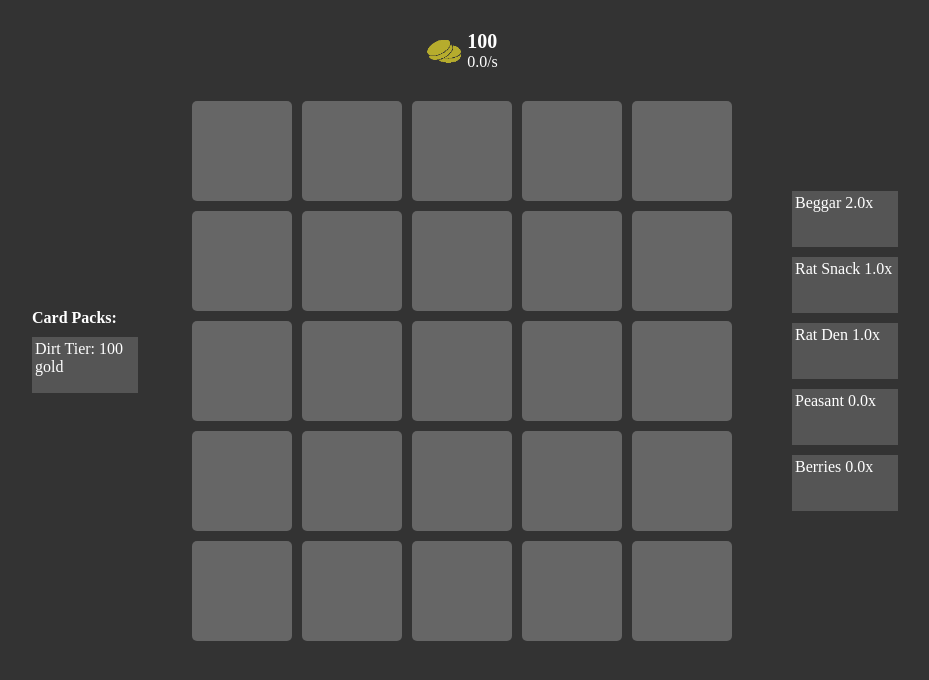
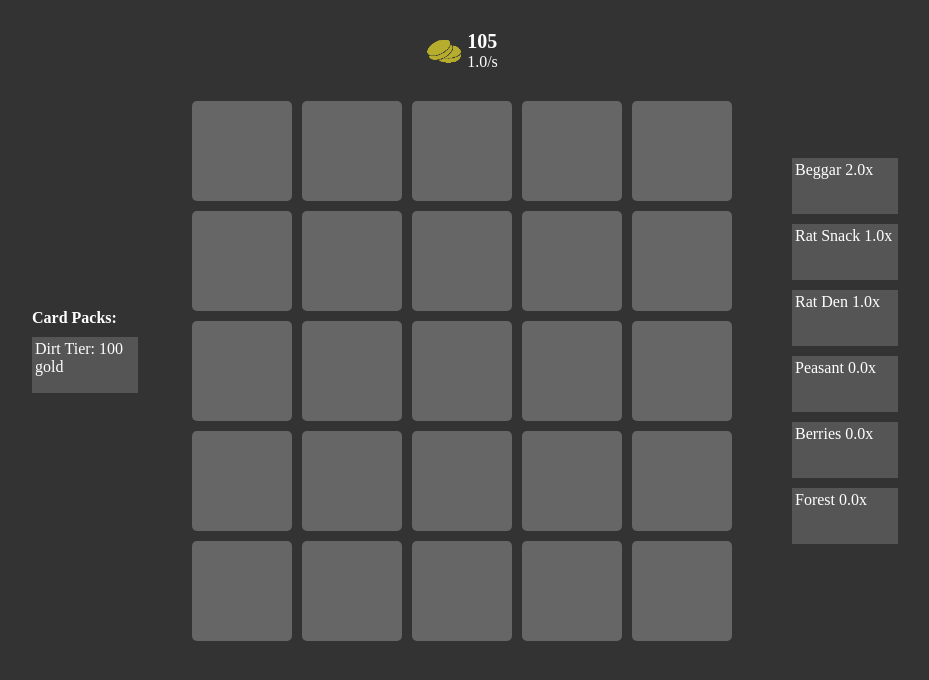
Before and after one commit to Rybadour/cards-n-catapults-idle, a React app: page / in a window 1280 px wide. Shown: the top 680 px of the page, without its empty margins (178-1107 px from the left). Built offline with nearby package versions, Linux system fonts and the light colour scheme.

Commit message:
Initial changes to support multiple resources

```diff
--- a/src/App.tsx
+++ b/src/App.tsx
@@ -6,9 +6,11 @@ import Grid from './components/grid';
 import CardList from './components/card-list';
 import { CardsProvider } from './contexts/cards';
 import CardPacks from './components/card-packs';
+import { StatsProvider } from './contexts/stats';
 
 function App() {
   return (
+    <StatsProvider>
     <GridProvider>
     <CardsProvider>
       <div className="App">
@@ -18,6 +20,7 @@ function App() {
       </div>
     </CardsProvider>
     </GridProvider>
+    </StatsProvider>
   );
 }
 
--- a/src/components/grid.tsx
+++ b/src/components/grid.tsx
@@ -6,13 +6,15 @@ import { CardsContext } from '../contexts/cards';
 import { GridContext } from '../contexts/grid';
 import { replaceSpaceWithCard } from '../gamelogic/grid-cards';
 import { ProgressBar } from './progress-bar';
-import { Ability } from '../shared/types';
+import { Ability, ResourceType } from '../shared/types';
 
 import './grid.scss';
+import { StatsContext } from '../contexts/stats';
 
 let lastTime = Date.now();
 
 export default function GridMap() {
+  const stats = useContext(StatsContext);
   const grid = useContext(GridContext);
   const cards = useContext(CardsContext);
 
@@ -35,8 +37,8 @@ export default function GridMap() {
     <div className='grid-totals'>
       <img src="icons/two-coins-gold.png" />
       <div className="stats">
-        <div className='total'>{grid.totalGold.toFixed(0).toLocaleString()}</div>
-        <div className='per-sec'>{grid.goldPerSec.toFixed(1).toLocaleString()}/s</div>
+        <div className='total'>{stats.resources[ResourceType.Gold].toFixed(0).toLocaleString()}</div>
+        <div className='per-sec'>{stats.resourcesPerSec[ResourceType.Gold].toFixed(1).toLocaleString()}/s</div>
       </div>
     </div>
     <div className='grid-rows'>
--- a/src/config/cards.ts
+++ b/src/config/cards.ts
@@ -1,4 +1,4 @@
-import { Ability, Card, CardType } from "../shared/types";
+import { Ability, Card, CardType, ResourceType } from "../shared/types";
 
 const cards: Record<string, Card> = {
   beggar: {
@@ -10,6 +10,7 @@ const cards: Record<string, Card> = {
     foodDrain: 0.1,
     ability: Ability.Produce,
     abilityStrength: 1,
+    abilityResource: ResourceType.Gold,
   },
   ratSnack: {
     id: "",
@@ -42,6 +43,7 @@ const cards: Record<string, Card> = {
     foodDrain: 0.5,
     ability: Ability.Produce,
     abilityStrength: 3,
+    abilityResource: ResourceType.Gold,
   },
   berries: {
     id: "",
@@ -53,7 +55,17 @@ const cards: Record<string, Card> = {
     ability: Ability.BonusToMatching,
     abilityStrength: 1.5,
     abilityMatch: CardType.Person,
-  }
+  },
+  forest: {
+    id: "",
+    name: "Forest",
+    icon: "birch-trees",
+    type: CardType.Resource,
+    description: "Produces 1 wood/s",
+    ability: Ability.Produce,
+    abilityStrength: 1,
+    abilityResource: ResourceType.Wood,
+  },
 };
 
 Object.keys(cards).forEach((cardId) => cards[cardId].id = cardId);
--- a/src/contexts/grid.tsx
+++ b/src/contexts/grid.tsx
@@ -1,27 +1,22 @@
 /* eslint-disable @typescript-eslint/no-empty-function */
-import { createContext, useState } from "react";
+import { createContext, useContext, useState } from "react";
 import { Grid, RealizedCard } from "../shared/types";
 import { getPerSecFromGrid, updateGrid } from "../gamelogic/abilities";
+import { StatsContext } from "./stats";
 
 const width = 5;
 const height = 5;
 
 export type GridContext = {
   gridSpaces: Grid,
-  totalGold: number,
-  goldPerSec: number,
   replaceCard: (x: number, y: number, newCard: RealizedCard) => (RealizedCard | null),
   update: (elapsed: number) => void,
-  useGold: (amount: number) => void,
 };
 
 const defaultContext: GridContext = {
   gridSpaces: [],
-  totalGold: 0,
-  goldPerSec: 0,
   replaceCard: (x, y, newCard) => null,
   update: (elapsed) => {},
-  useGold: (amount) => {},
 };
 for (let i = 0; i < height; ++i) {
   const row: (RealizedCard | null)[] = [];
@@ -34,24 +29,14 @@ for (let i = 0; i < height; ++i) {
 export const GridContext = createContext(defaultContext);
 
 export function GridProvider(props: Record<string, any>) {
+  const stats = useContext(StatsContext);
   const [gridSpaces, setGridSpaces] = useState(defaultContext.gridSpaces);
-  const [totalGold, setTotalGold] = useState(100);
-  const [goldPerSec, setGoldPerSec] = useState(0);
 
   function update(elapsed: number) {
     const results = updateGrid(gridSpaces, elapsed);
     setGridSpaces(results.grid);
 
-    let newGoldPerSec = goldPerSec;
-    if (results.anyChanged) {
-      newGoldPerSec = getPerSecFromGrid(results.grid);
-      setGoldPerSec(newGoldPerSec);
-    }
-    setTotalGold(totalGold + (elapsed/1000) * newGoldPerSec);
-  }
-
-  function useGold(amount: number) {
-    setTotalGold(totalGold - amount);
+    stats.update(elapsed, results.anyChanged, gridSpaces);
   }
 
   function replaceCard(x: number, y: number, newCard: RealizedCard) {
@@ -60,7 +45,7 @@ export function GridProvider(props: Record<string, any>) {
     newGridSpaces[y][x] = newCard;
     setGridSpaces(newGridSpaces);
 
-    setGoldPerSec(getPerSecFromGrid(gridSpaces));
+    //setGoldPerSec(getPerSecFromGrid(gridSpaces));
 
     return oldCard;
   }
@@ -68,8 +53,8 @@ export function GridProvider(props: Record<string, any>) {
   return (
     <GridContext.Provider
       value={{
-        gridSpaces, totalGold, goldPerSec,
-        replaceCard, update, useGold,
+        gridSpaces,
+        replaceCard, update,
       }}
       {...props}
     />
--- /dev/null
+++ b/src/contexts/stats.tsx
@@ -0,0 +1,51 @@
+/* eslint-disable @typescript-eslint/no-empty-function */
+import { createContext, useState } from "react";
+import { getPerSecFromGrid } from "../gamelogic/abilities";
+import { Grid, ResourceType } from "../shared/types";
+
+export type StatsContext = {
+  resources: Record<ResourceType, number>,
+  resourcesPerSec: Record<ResourceType, number>,
+  update: (elapsed: number, shouldRecalculate: boolean, grid: Grid) => void,
+};
+
+const defaultContext: StatsContext = {
+  resources: {
+    [ResourceType.Gold]: 100,
+    [ResourceType.Wood]: 0,
+  },
+  resourcesPerSec: {
+    [ResourceType.Gold]: 1,
+    [ResourceType.Wood]: 0,
+  },
+  update: (elapsed, shouldRecalculate, grid) => {},
+};
+
+export const StatsContext = createContext(defaultContext);
+
+export function StatsProvider(props: Record<string, any>) {
+  const [resources, setResources] = useState(defaultContext.resources);
+  const [resourcesPerSec, setResourcesPerSec] = useState(defaultContext.resourcesPerSec);
+
+  function update(elapsed: number, shouldRecalculate: boolean, grid: Grid) {
+    if (shouldRecalculate) {
+      const newPerSec = getPerSecFromGrid(grid);
+      //setResourcesPerSec(newPerSec);
+    }
+
+    const elapsedSecs = (elapsed/1000);
+    const newResources = {...resources};
+    newResources[ResourceType.Gold] += elapsedSecs * resourcesPerSec[ResourceType.Gold];
+    setResources(newResources);
+  }
+
+  return (
+    <StatsContext.Provider
+      value={{
+        resources, resourcesPerSec,
+        update,
+      }}
+      {...props}
+    />
+  );
+}
--- a/src/shared/types.ts
+++ b/src/shared/types.ts
@@ -5,6 +5,12 @@ export enum CardType {
   Monster,
   Food,
   Building,
+  Resource,
+}
+
+export enum ResourceType {
+  Gold,
+  Wood,
 }
 
 export type Card = {
@@ -20,6 +26,7 @@ export type Card = {
   abilityStrength: number,
   abilityMatch?: CardType,
   abilityCard?: string,
+  abilityResource?: ResourceType,
 }
 
 export type RealizedCard = Card & {
```
